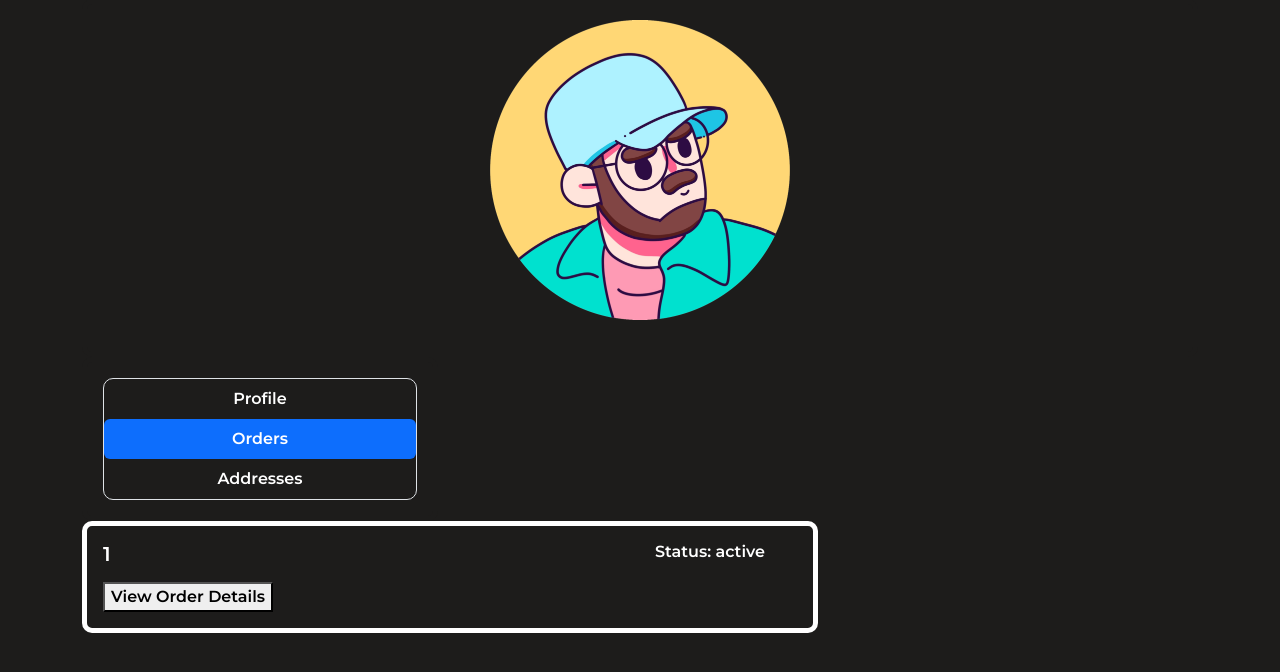
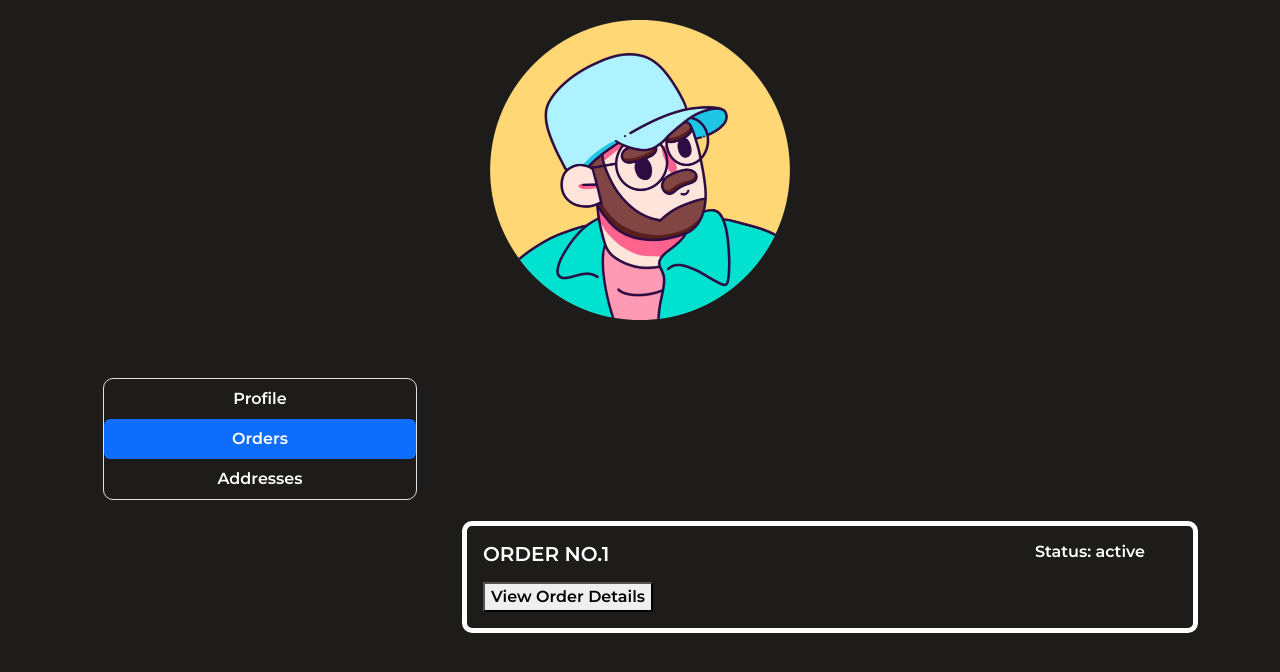
Before and after one commit to Zerolimits45/App_dev_Project, a Flask app: template templates/profile/profile-orders.html in a window 1280 px wide. Shown: the part 67-739 px from the top of the page. Run offline with Flask 2, Linux system fonts and the light colour scheme; the template is opened without the code that fills it: most values are stand-ins (such as "Sample title", 1, 10 or a date in 2020); some libraries are stand-ins or nearby versions.

Commit message:
profile orders section

```diff
--- a/templates/profile/profile-orders.html
+++ b/templates/profile/profile-orders.html
@@ -21,12 +21,11 @@
             </div>
         </div>
         {% for order in orders_list %}
-        <div class="class-md-4"></div>
-        <div class="col-md-8">
+        <div class="col-md-8 offset-md-4 mb-4">
             <div class="card card-border-2 background" style="width: 100%;">
                 <div class="d-flex">
                     <div class="card-body ">
-                        <h5 class="text-colour mb-3">{{ order.get_order_id() }}</h5>
+                        <h5 class="text-colour mb-3">ORDER NO.{{ order.get_order_id() }}</h5>
                         {% for key in items_list %}
                         {% if order.get_order_id() == key %}
                         {% for i in items_list.get(key) %}
```
Also changed, not shown: static/css/style.css (line endings or trailing spaces).
